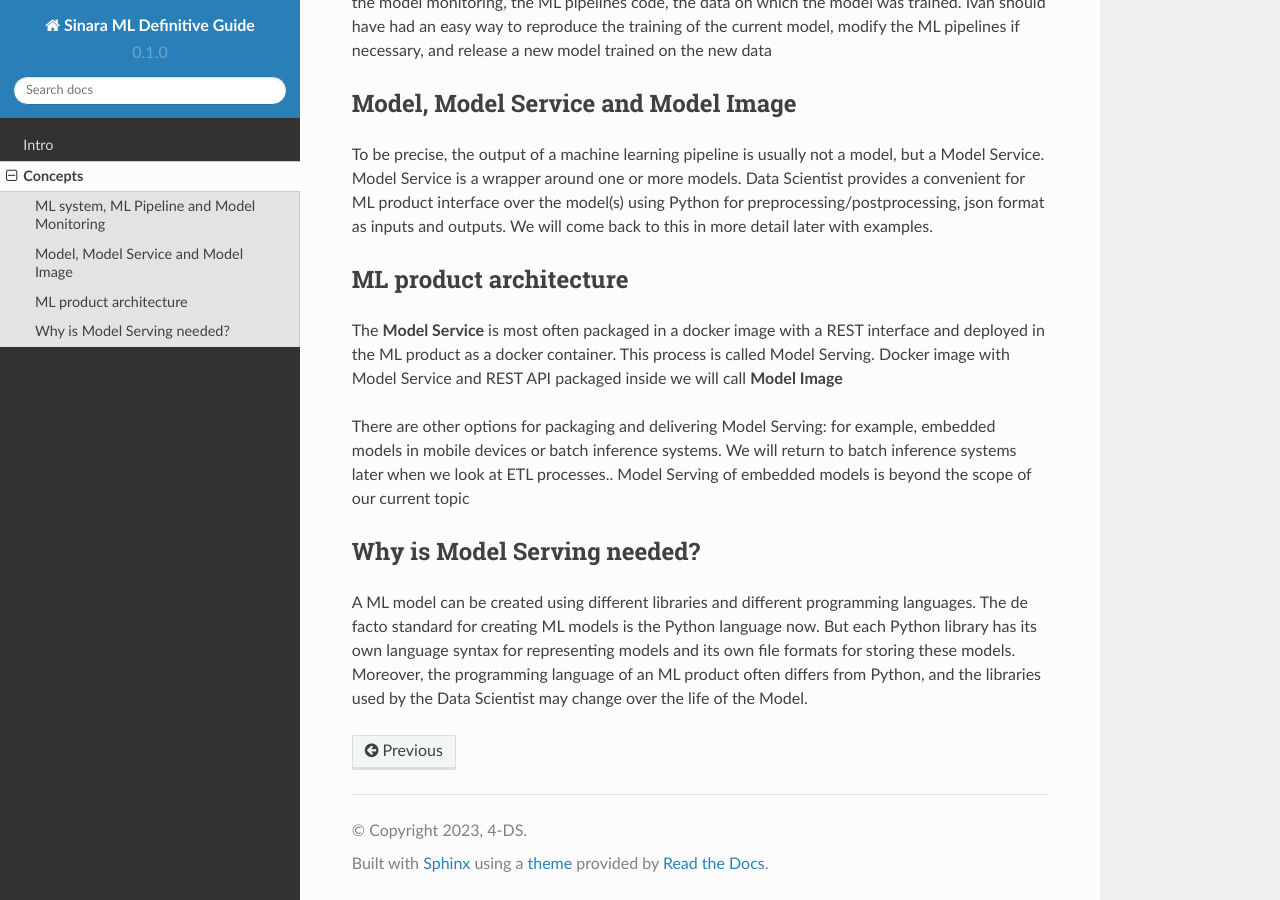
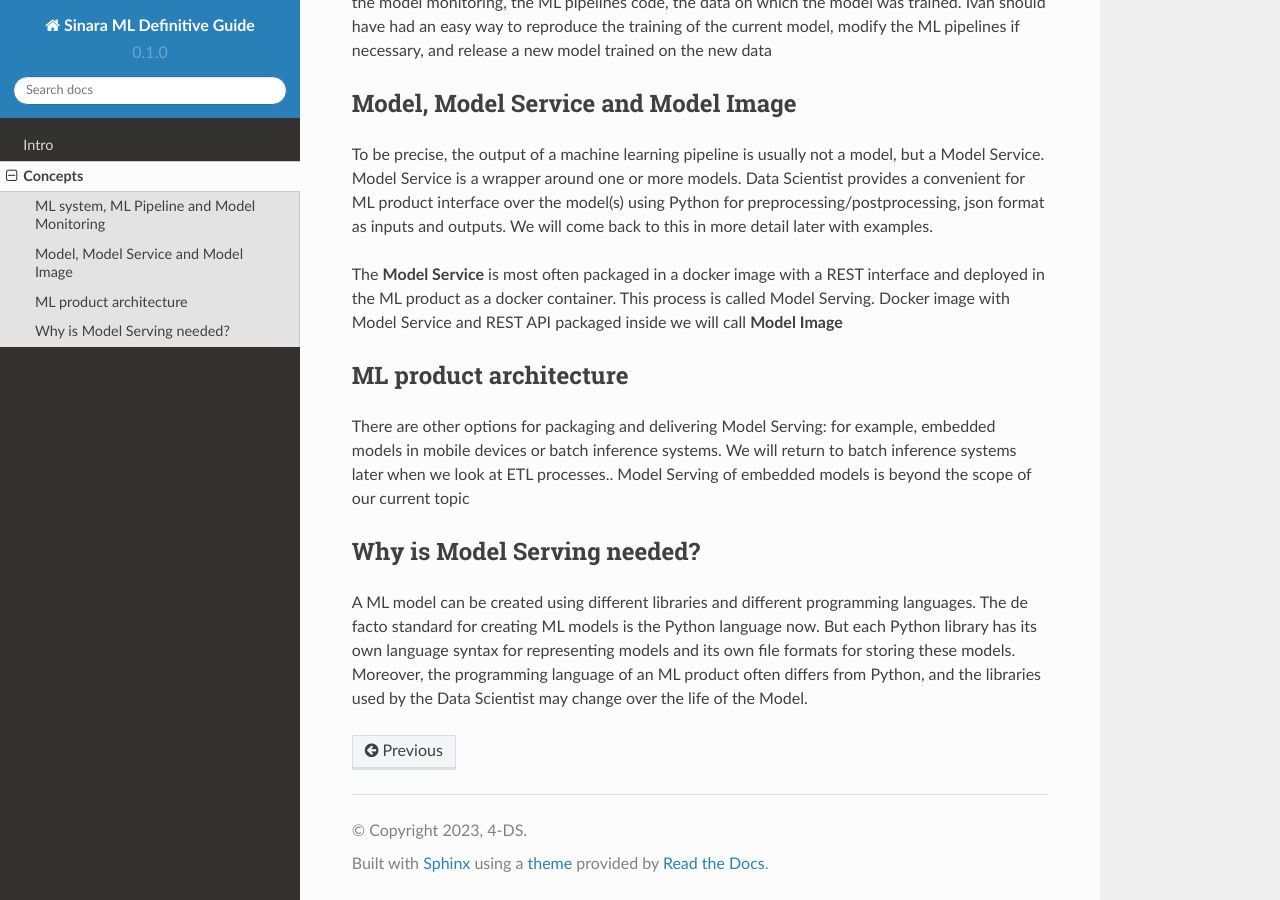
Before and after one commit to 4-DS/SinaraML-Def-Guide, a Sphinx documentation site: the page built from docs/source/concepts.rst, in a window 1280 px wide and 900 px high, scrolled down 1594 px. Built offline with Sphinx 7.4.7 and the Read the Docs theme 2.0.0, drawn with Linux system fonts in a browser that asks for light colours.

```diff
--- a/docs/source/concepts.rst
+++ b/docs/source/concepts.rst
@@ -30,10 +30,12 @@ Model, Model Service and Model Image
 
 To be precise, the output of a machine learning pipeline is usually not a model, but a Model Service. Model Service is a wrapper around one or more models. Data Scientist provides a convenient for ML product interface over the model(s) using Python for preprocessing/postprocessing, json format as inputs and outputs. We will come back to this in more detail later with examples.
 
+The **Model Service** is most often packaged in a docker image with a REST interface and deployed in the ML product as a docker container. This process is called Model Serving. Docker image with Model Service and REST API packaged inside we will call **Model Image**
+
 ML product architecture
 ************************
 
-The **Model Service** is most often packaged in a docker image with a REST interface and deployed in the ML product as a docker container. This process is called Model Serving. Docker image with Model Service and REST API packaged inside we will call **Model Image**
+
 
 There are other options for packaging and delivering Model Serving: for example, embedded models in mobile devices or batch inference systems. We will return to batch inference systems later when we look at ETL processes.. Model Serving of embedded models is beyond the scope of our current topic
 
```
